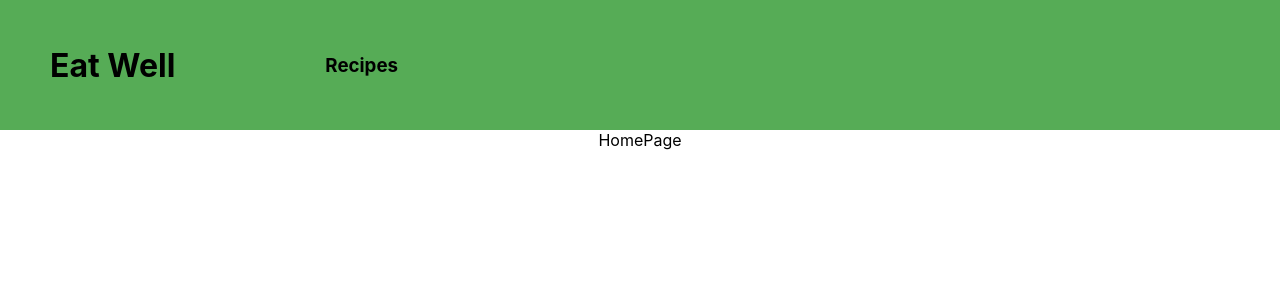
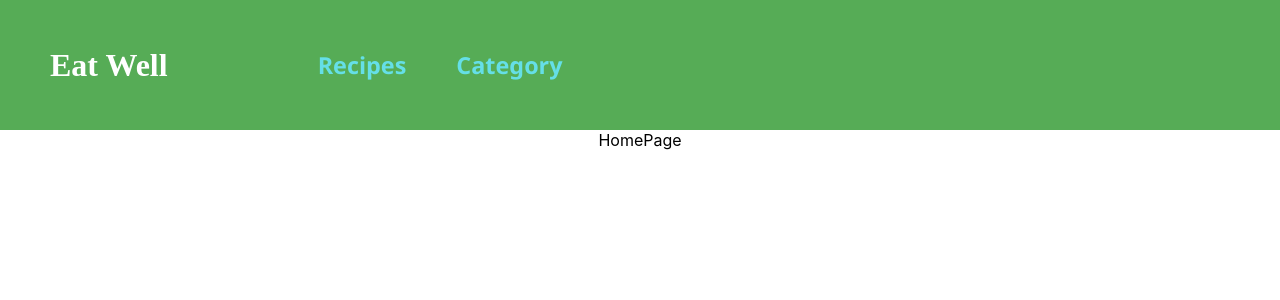
Before and after one commit to MaidHalilovic/recipe-finder, a React (Create React App) app: page / in a window 1280 px wide. Shown: the top 300 px of the page. Built offline with nearby package versions, Linux system fonts and the light colour scheme.

Commit message:
Made Header and added routes to some pages

```diff
--- a/src/App.tsx
+++ b/src/App.tsx
@@ -3,6 +3,8 @@ import "./App.css";
 import { BrowserRouter, Route, Routes } from "react-router-dom";
 import Header from "./components/Header/Header";
 import HomePage from "./pages/HomePage/HomePage";
+import Recipes from "./pages/Recipes/Recipes";
+import Category from "./pages/CategoryFood/CategoryFood";
 
 function App() {
   return (
@@ -11,6 +13,8 @@ function App() {
         <Header />
         <Routes>
           <Route path='/' element={<HomePage />} />
+          <Route path='/recipes' element={<Recipes />} />
+          <Route path='/category' element={<Category />} />
         </Routes>
       </BrowserRouter>
     </div>
--- a/src/components/Header/Header.jsx
+++ /dev/null
@@ -1,17 +0,0 @@
-import React from "react";
-import "./header.css";
-
-const Header = () => {
-  return (
-    <div className='header'>
-      <div className='logo'>
-        <h1>Eat Well</h1>
-      </div>
-      <div className='pages'>
-        <h3>Recipes</h3>
-      </div>
-    </div>
-  );
-};
-
-export default Header;
--- /dev/null
+++ b/src/components/Header/Header.tsx
@@ -0,0 +1,29 @@
+import React from "react";
+import "./header.css";
+import { useNavigate } from "react-router-dom";
+
+const Header = () => {
+  const navigate = useNavigate();
+
+  const handleClick = (
+    e: React.MouseEvent<HTMLHeadingElement>,
+    path: string
+  ) => {
+    e.preventDefault();
+    navigate(path);
+  };
+
+  return (
+    <div className='header'>
+      <div className='logo'>
+        <h1 onClick={(e) => handleClick(e, "/")}>Eat Well</h1>
+      </div>
+      <div className='pages'>
+        <h3 onClick={(e) => handleClick(e, "/recipes")}>Recipes</h3>
+        <h3 onClick={(e) => handleClick(e, "/category")}>Category</h3>
+      </div>
+    </div>
+  );
+};
+
+export default Header;
--- a/src/components/Header/header.css
+++ b/src/components/Header/header.css
@@ -8,3 +8,16 @@
 .header h1 {
   margin-left: 50px;
 }
+.pages {
+  display: flex;
+  gap: 50px;
+  cursor: pointer;
+  font-size: 20px;
+  color: rgb(101, 223, 231);
+  font-family: "Segoe UI", Tahoma, Geneva, Verdana, sans-serif;
+}
+.logo {
+  cursor: pointer;
+  color: white;
+  font-family: "Brush Script MT", cursive;
+}
--- /dev/null
+++ b/src/pages/CategoryFood/CategoryFood.tsx
@@ -0,0 +1,8 @@
+import React from "react";
+import "./categoryFood.css";
+
+const CategoryFood: React.FC = () => {
+  return <div>CategoryFood</div>;
+};
+
+export default CategoryFood;
--- a/src/pages/HomePage/HomePage.jsx
+++ /dev/null
@@ -1,8 +0,0 @@
-import React from "react";
-import "./homePage.css";
-
-const HomePage = () => {
-  return <div>HomePage</div>;
-};
-
-export default HomePage;
--- /dev/null
+++ b/src/pages/HomePage/HomePage.tsx
@@ -0,0 +1,13 @@
+import React from "react";
+import "./homePage.css";
+
+const HomePage = () => {
+  return <div>HomePage</div>;
+  //5-6  random meals koji se refreshaju svaki put na reftesh stranice
+  //search bar ce se napraviti
+  //categories
+  //popular meals
+  //areas
+};
+
+export default HomePage;
--- /dev/null
+++ b/src/pages/Recipes/Recipes.tsx
@@ -0,0 +1,8 @@
+import React from "react";
+import "./recipes.css";
+
+const Recipes: React.FC = () => {
+  return <div>Recipes</div>;
+};
+
+export default Recipes;
```
Also changed, not shown: src/pages/CategoryFood/categoryFood.css (added), src/pages/Recipes/recipes.css (added).
